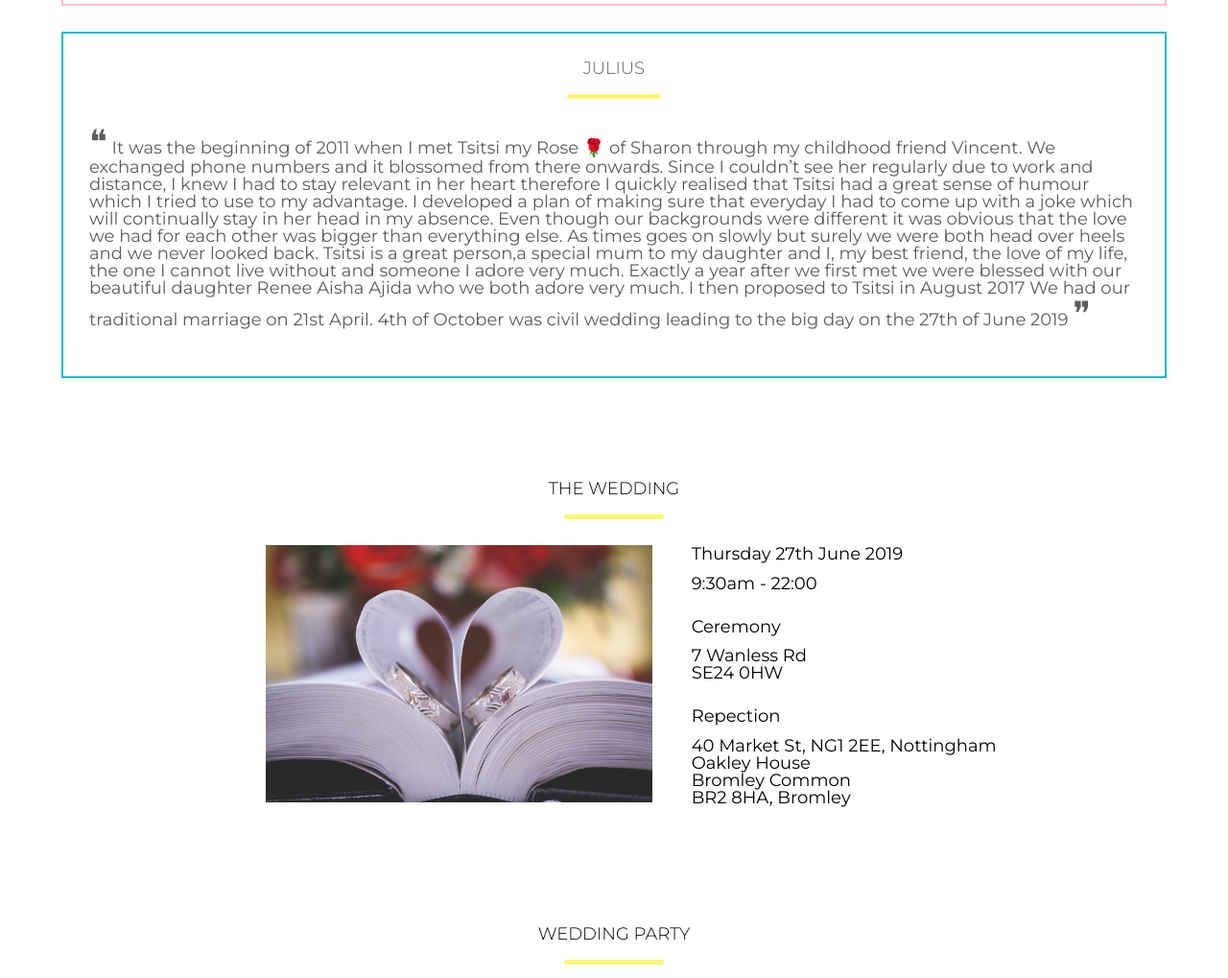
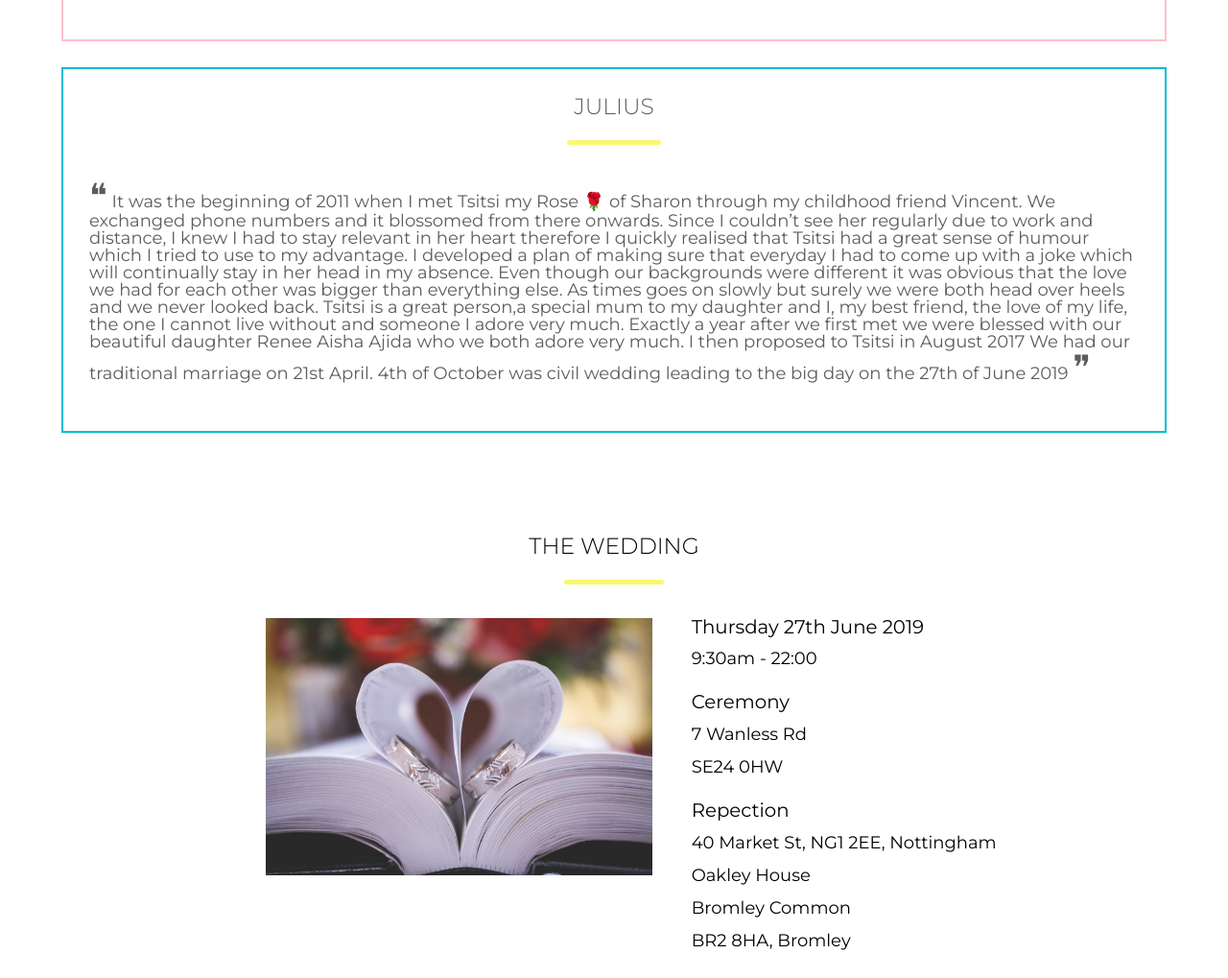
Before and after one commit to ashajida/tsista-julius, a plain HTML site: page index.html in a window 1280 px wide. Shown: the part 1961-2980 px from the top of the page at 96% size. Drawn offline with nearby package versions, Linux system fonts and the light colour scheme.

Commit message:
h2 resize

```diff
--- a/assets/styles.css
+++ b/assets/styles.css
@@ -36,6 +36,18 @@ body {
 section,
 footer {
   padding: 35px 0;
+}
+
+h2 {
+  font-size: 1.3em;
+}
+
+h3 {
+  font-size: 1.2;
+}
+
+h4 {
+  font-size: 1.1em;
 }
 
 h1,
@@ -619,6 +631,10 @@ input[type=text] {
     width: 40%;
   }
 
+.text p {
+    margin-bottom: 0.9em;
+  }
+
   .wedding-img {
     width: 50%;
     margin: 0 auto;
```
